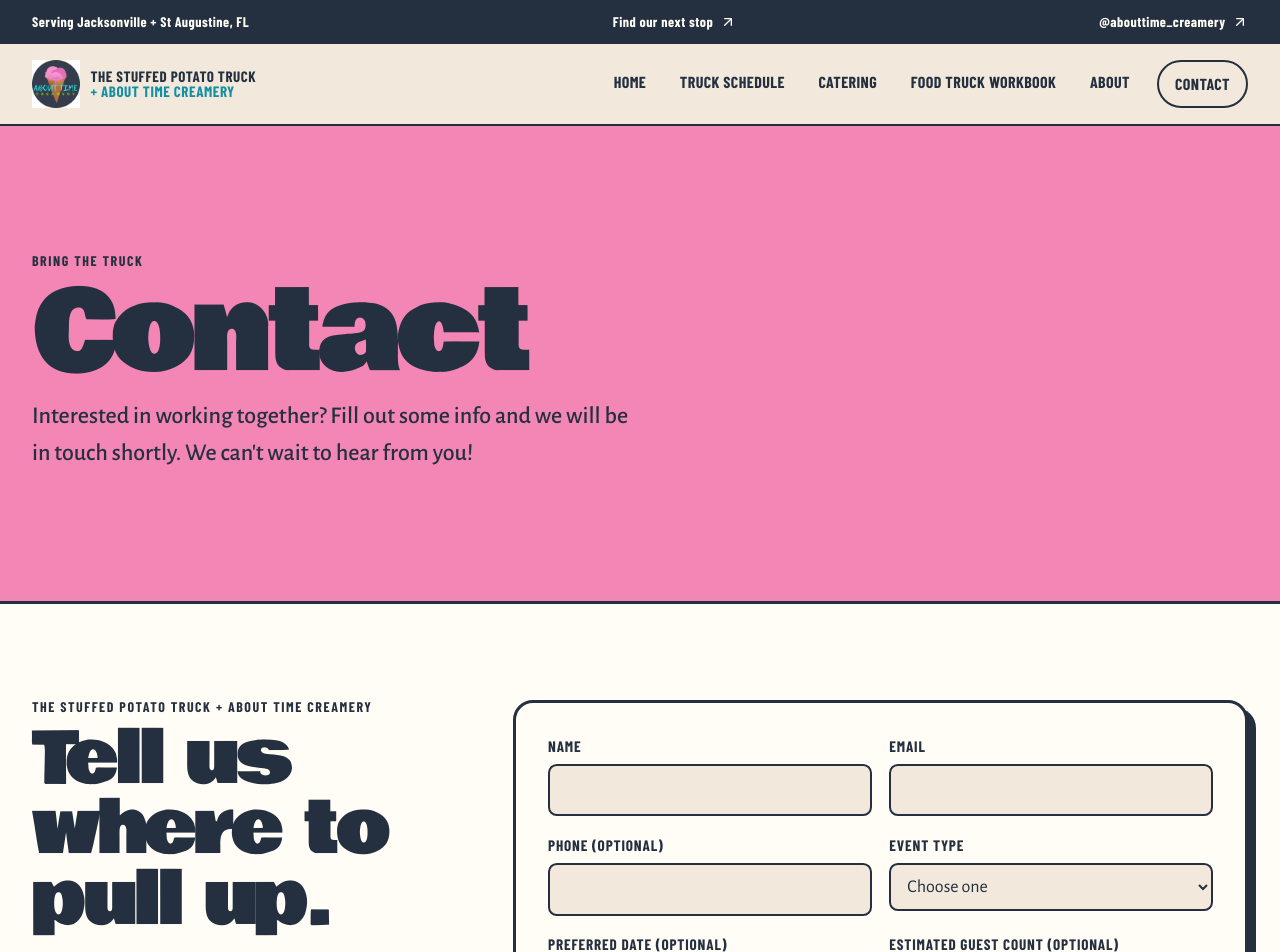
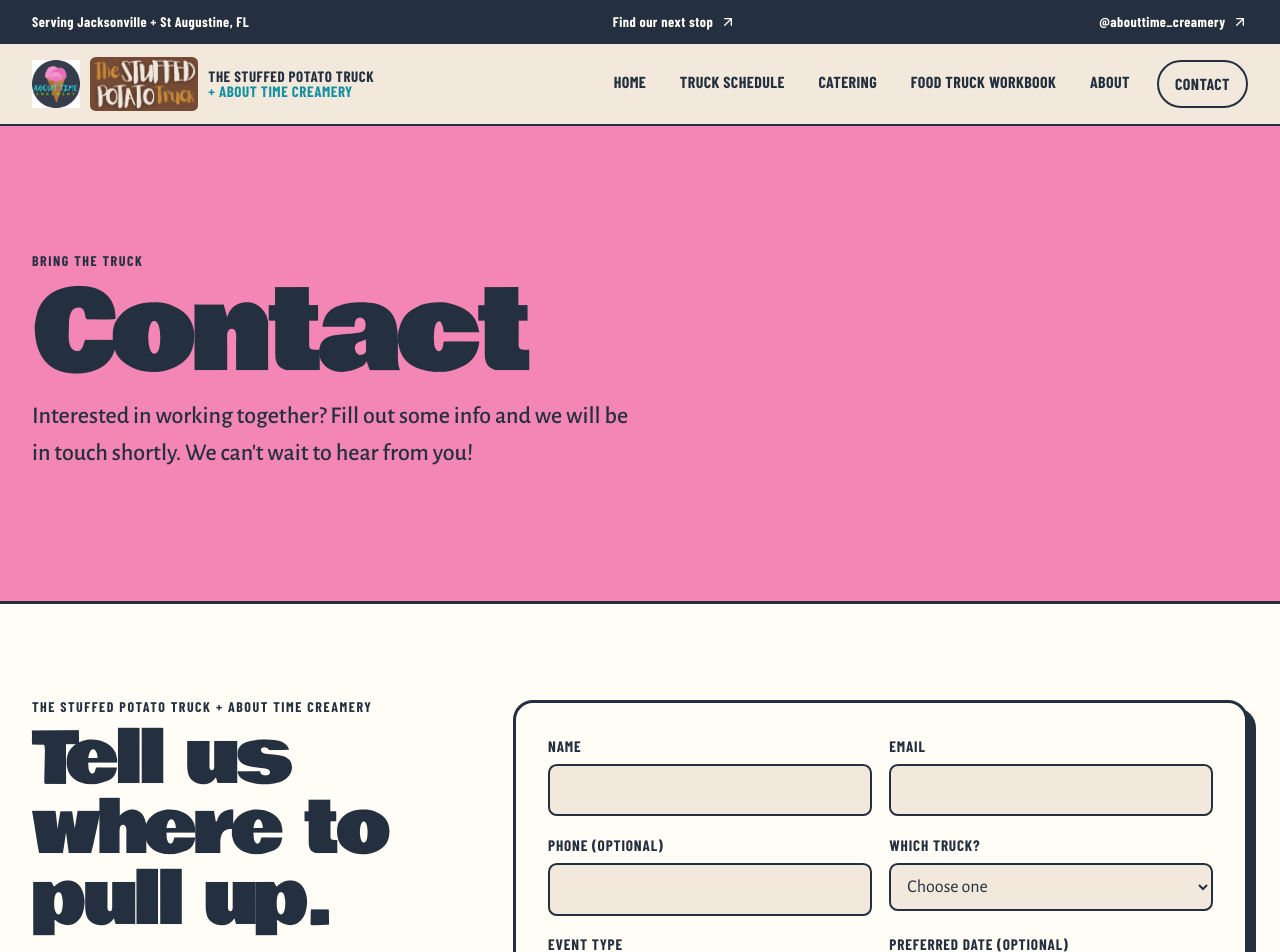
Before and after one commit to RayanSiraj/abouttimecreamery, a Next.js app: page /contact in a window 1280 px wide. Shown: the top 952 px of the page. Built offline with nearby package versions, Linux system fonts and the light colour scheme; a web font is replaced by a local one.

Commit message:
Add truck selection to contact form and potato wordmark to header

```diff
--- a/app/globals.css
+++ b/app/globals.css
@@ -1566,7 +1566,15 @@
   flex: none;
 }
 
+.brand-lockup__wordmark {
+  width: auto;
+  height: 2.9rem;
+  flex: none;
+  border-radius: 0.35rem;
+}
+
 .brand-lockup__type {
+  display: none;
   min-width: 0;
   font-family: var(--font-utility), sans-serif;
   font-size: 0.84rem;
@@ -1651,7 +1659,12 @@
   }
 
   .brand-lockup__type {
+    display: block;
     font-size: 0.94rem;
+  }
+
+  .brand-lockup__wordmark {
+    height: 3.4rem;
   }
 
   .craving-switcher {
--- a/components/contact-form.tsx
+++ b/components/contact-form.tsx
@@ -3,7 +3,7 @@
 import { FormEvent, useState } from "react";
 
 type FormErrors = Partial<
-  Record<"name" | "email" | "eventType" | "details", string>
+  Record<"name" | "email" | "truck" | "eventType" | "details", string>
 >;
 
 type FormStatus =
@@ -22,6 +22,7 @@
     const data = new FormData(form);
     const name = String(data.get("name") ?? "").trim();
     const email = String(data.get("email") ?? "").trim();
+    const truck = String(data.get("truck") ?? "").trim();
     const eventType = String(data.get("eventType") ?? "").trim();
     const details = String(data.get("details") ?? "").trim();
     const nextErrors: FormErrors = {};
@@ -34,6 +35,10 @@
       nextErrors.email = "Please enter your email address.";
     } else if (!/^[^\s@]+@[^\s@]+\.[^\s@]+$/.test(email)) {
       nextErrors.email = "Please enter a valid email address.";
+    }
+
+    if (!truck) {
+      nextErrors.truck = "Please choose which truck you need.";
     }
 
     if (!eventType) {
@@ -58,6 +63,7 @@
       `Name: ${name}`,
       `Email: ${email}`,
       `Phone: ${String(data.get("phone") ?? "").trim() || "Not provided"}`,
+      `Truck requested: ${truck}`,
       `Event type: ${eventType}`,
       `Preferred date: ${String(data.get("date") ?? "").trim() || "Not provided"}`,
       `Location: ${String(data.get("location") ?? "").trim() || "Not provided"}`,
@@ -132,6 +138,33 @@
             type="tel"
             autoComplete="tel"
           />
+        </div>
+
+        <div className="form-field">
+          <label htmlFor="truck">Which truck?</label>
+          <select
+            id="truck"
+            name="truck"
+            defaultValue=""
+            aria-invalid={Boolean(errors.truck)}
+            aria-describedby={errors.truck ? "truck-error" : undefined}
+          >
+            <option value="" disabled>
+              Choose one
+            </option>
+            <option value="About Time Creamery (ice cream + drinks)">
+              About Time Creamery (ice cream + drinks)
+            </option>
+            <option value="The Stuffed Potato Truck (savory)">
+              The Stuffed Potato Truck (savory)
+            </option>
+            <option value="Both trucks">Both trucks</option>
+          </select>
+          {errors.truck ? (
+            <p className="form-error" id="truck-error">
+              {errors.truck}
+            </p>
+          ) : null}
         </div>
 
         <div className="form-field">
--- a/components/site-header.tsx
+++ b/components/site-header.tsx
@@ -54,9 +54,20 @@
             height={64}
             priority
           />
-          <span className="brand-lockup__type">
+          <Image
+            className="brand-lockup__wordmark"
+            src="/images/stuffed-potato-wordmark-compact.png"
+            alt="The Stuffed Potato Truck logo"
+            width={902}
+            height={456}
+            priority
+          />
+          <span className="brand-lockup__type" aria-hidden="true">
             <span>The Stuffed Potato Truck</span>
             <strong>+ About Time Creamery</strong>
+          </span>
+          <span className="sr-only">
+            The Stuffed Potato Truck + About Time Creamery — home
           </span>
         </Link>
         <button
```
Also changed, not shown: public/images/stuffed-potato-wordmark-compact.png (added).
